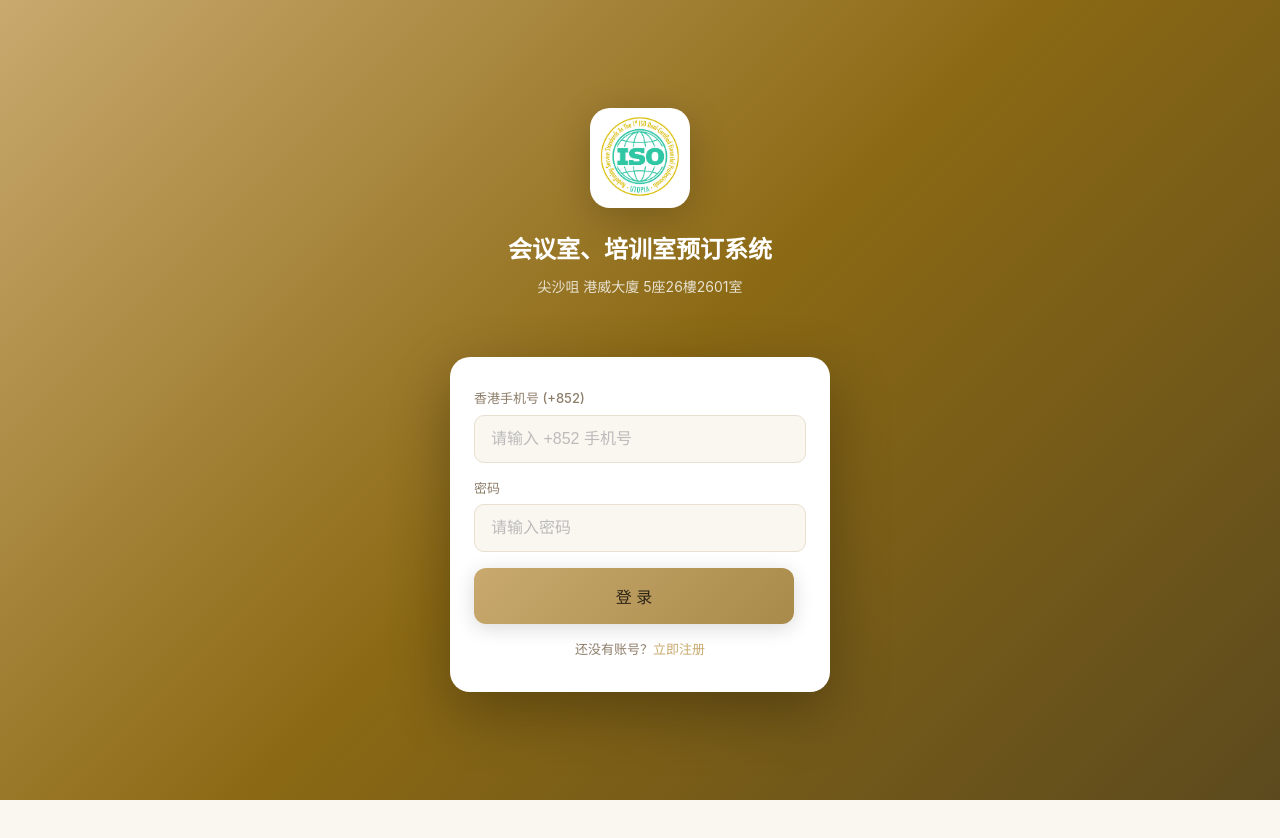
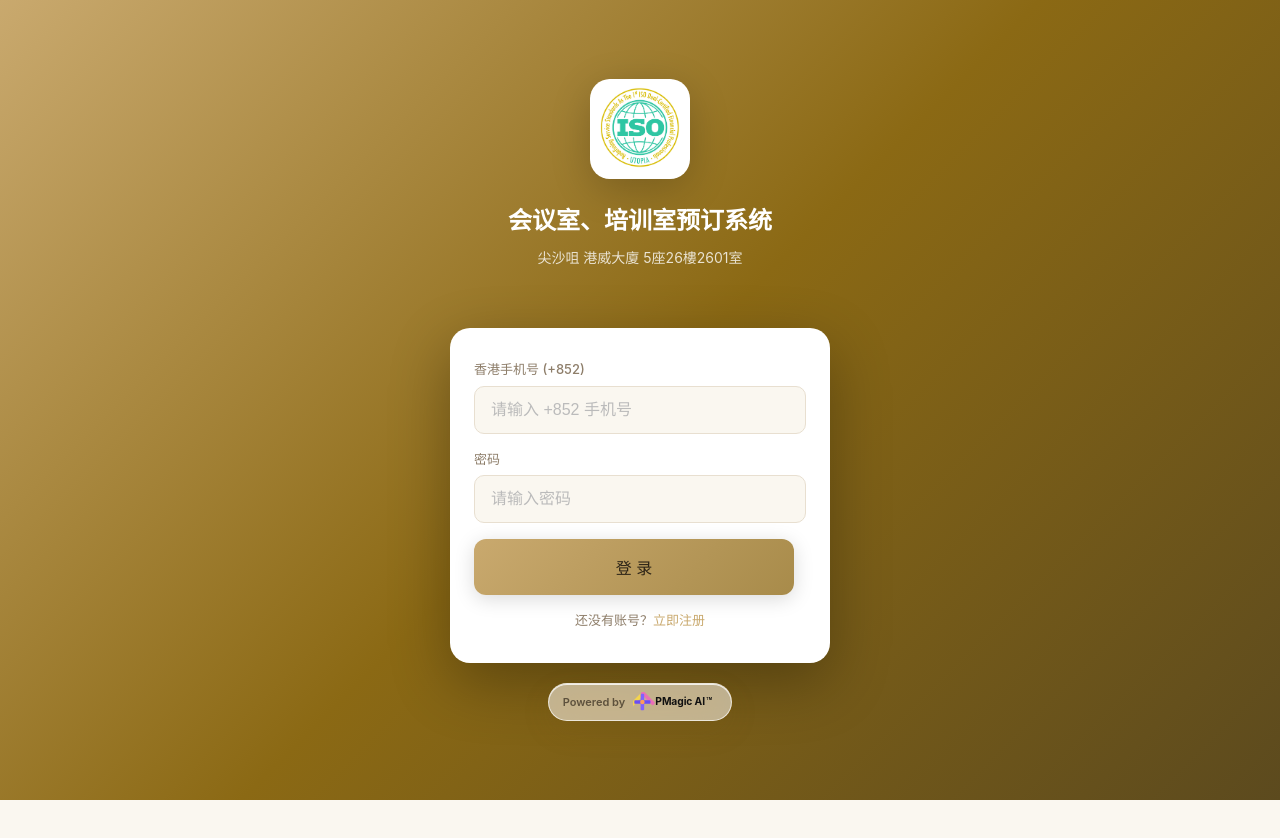
Before and after one commit to 312217846/meeting-room-booking, a website: page public/index.html in a window 1280 px wide. Drawn offline with Linux system fonts and the light colour scheme; no server answers.

Commit message:
feat: add PMagic AI powered footer

```diff
--- a/public/index.html
+++ b/public/index.html
@@ -1700,6 +1700,42 @@
             transition: transform 0.1s;
         }
 
+        .pmagic-powered {
+            display: flex;
+            align-items: center;
+            justify-content: center;
+            gap: 8px;
+            margin: 20px auto 0;
+            padding: 8px 14px;
+            width: fit-content;
+            border: 1px solid rgba(255, 255, 255, 0.68);
+            border-radius: 999px;
+            background: rgba(255, 255, 255, 0.54);
+            box-shadow: 0 10px 30px rgba(120, 92, 24, 0.12), inset 0 1px 0 rgba(255, 255, 255, 0.8);
+            -webkit-backdrop-filter: blur(18px) saturate(160%);
+            backdrop-filter: blur(18px) saturate(160%);
+            color: rgba(44, 36, 23, 0.68);
+            font-size: 11px;
+            font-weight: 600;
+            letter-spacing: 0;
+        }
+        .pmagic-powered img {
+            width: 84px;
+            height: auto;
+            display: block;
+        }
+        .pmagic-powered .powered-text {
+            white-space: nowrap;
+        }
+        #mainApp .pmagic-powered {
+            margin-bottom: 84px;
+        }
+        @media (min-width: 1024px) {
+            #mainApp .pmagic-powered {
+                margin-bottom: 24px;
+            }
+        }
+
         /* 3. 内容区底部留出导航栏空间 */
         .page { padding-bottom: 72px; }
 
@@ -1833,6 +1869,10 @@
                     <button class="wechat-login-btn" style="background:linear-gradient(135deg,#C9A96E,#A88B4A);" onclick="app.handleRegister()">注 册</button>
                     <div class="form-footer">已有账号？<a onclick="app.showLoginForm()">返回登录</a></div>
                 </div>
+            </div>
+            <div class="pmagic-powered" aria-label="Powered by PMagic AI">
+                <span class="powered-text">Powered by</span>
+                <img src="img/pmagic-ai-logo.svg" alt="PMagic AI">
             </div>
         </div>
 
@@ -2052,6 +2092,10 @@
                     </div>
                 </div>
             </div>
+            <div class="pmagic-powered" aria-label="Powered by PMagic AI">
+                <span class="powered-text">Powered by</span>
+                <img src="img/pmagic-ai-logo.svg" alt="PMagic AI">
+            </div>
 
             <!-- 底部导航 -->
             <nav class="bottom-nav" id="bottomNav">
```
Also changed, not shown: test/frontend-markup.test.js (+6 -0 lines), public/img/pmagic-ai-logo.svg (added).
